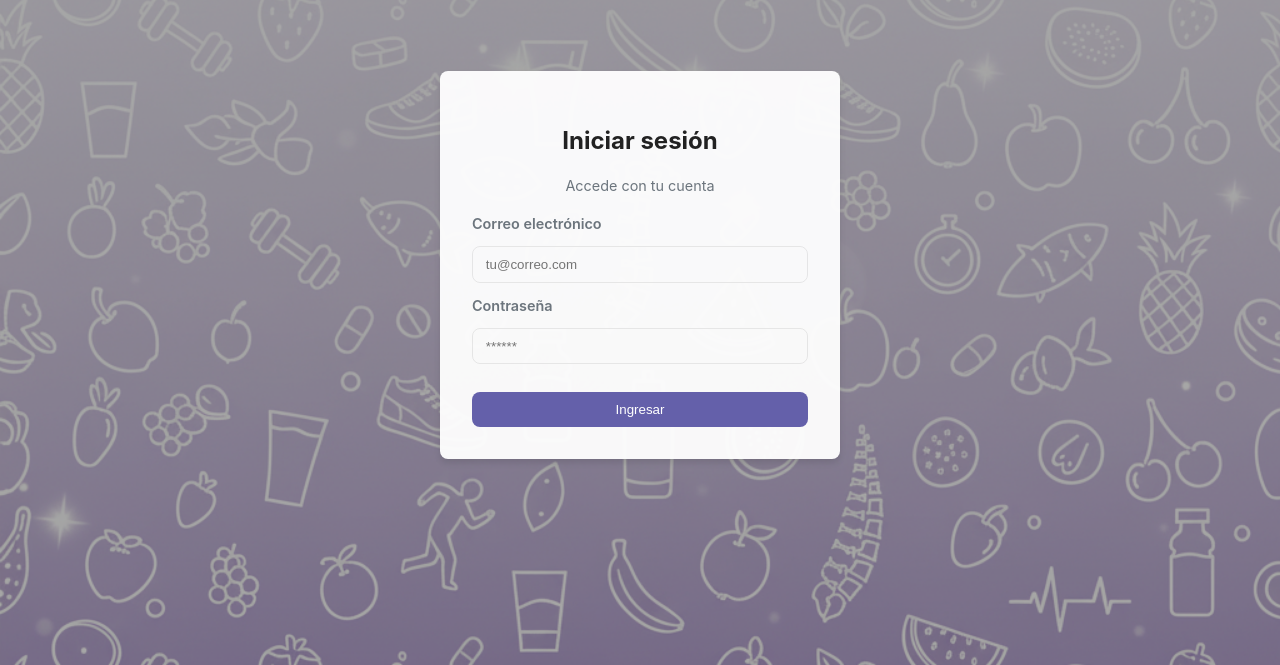
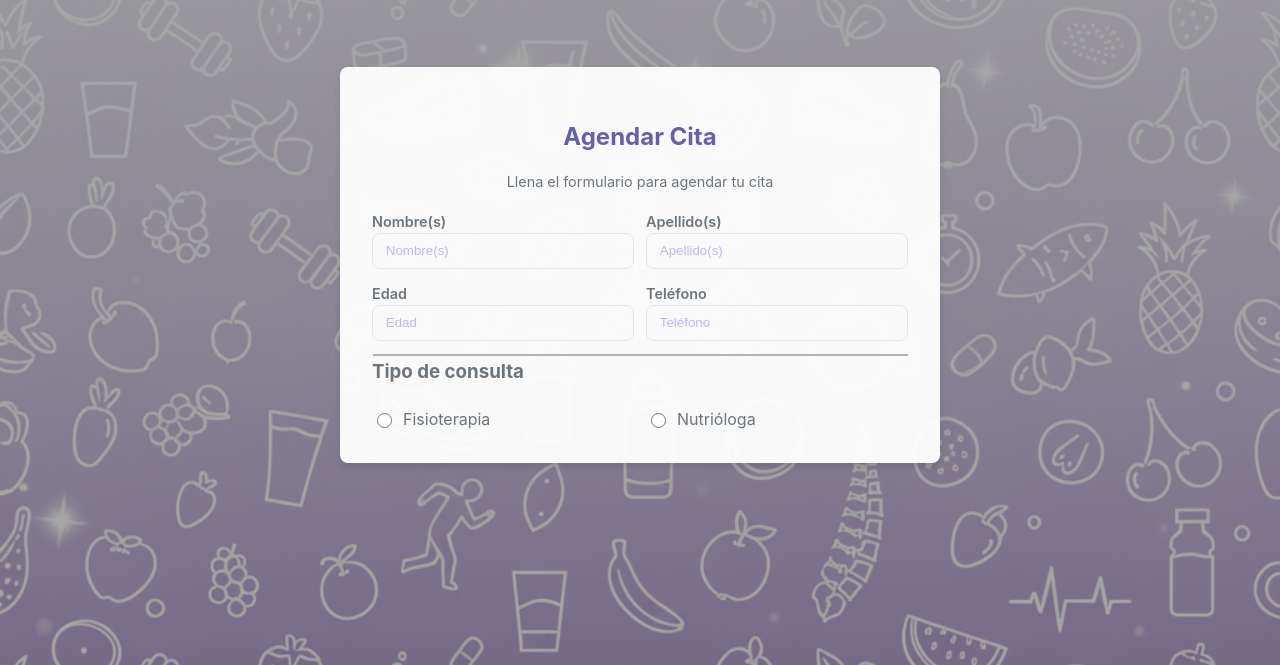
Before and after one commit to Miguel01-prog/FisioHesou, a React (Vite) app in the folder fisio-frontend/: page /citas in a window 1280 px wide. Before the commit this address led to /login. Shown: the part 135-800 px from the top of the page. Built offline with nearby package versions, Linux system fonts and the light colour scheme.

Commit message:
Front citas

```diff
--- a/fisio-frontend/src/pages/public/AppointmentForm.jsx
+++ b/fisio-frontend/src/pages/public/AppointmentForm.jsx
@@ -1,11 +1,52 @@
-// src/pages/public/AppointmentForm.jsx
-import React from 'react';
+import '../../styles/globalStyles.css';
+
 
 export default function AppointmentForm() {
   return (
-    <div>
-      {/* Tu formulario aquí */}
-      <h1>Formulario de Citas</h1>
+    <div className="auth-wrapper">
+      <div className="auth-card card" style={{ maxWidth: '600px', width: '100%' }}>
+        <h2 className="logo-agendar mb-2">Agendar Cita</h2>
+        <p className="text-muted text-center mb-2">Llena el formulario para agendar tu cita</p>
+        <form className="form">
+          <div className="form-row">
+            <div className="col">
+              <label htmlFor="name" className="form-label">Nombre(s)</label>
+              <input id="name" type="text" className="input" placeholder="Nombre(s)" required/>
+            </div>
+
+            <div className="col">
+              <label htmlFor="last-name" className="form-label">Apellido(s)</label>
+              <input id="last-name" type="text" className="input" placeholder="Apellido(s)" required/>
+            </div>
+          </div>
+          <div className="form-row">
+            <div className="col">
+              <label htmlFor="age" className="form-label">Edad</label>
+              <input id="age" type="text" className="input" placeholder="Edad" required/>
+            </div>
+            <div className="col">
+              <label htmlFor="phone" className="form-label">Teléfono</label>
+              <input id="phone" type="text" className="input" placeholder="Teléfono" required/>
+            </div>
+          </div>
+          <hr style={{ border: 'none', borderTop: '2px solid #b1b1b1ff', margin: '0.5px' }} />
+          <h3 htmlFor="tipo-consulta" style={{color: '#6c757d', marginTop: '-10px'}}>Tipo de consulta</h3>
+            <div className="form-row">
+              <div className="col" style={{marginTop: '-10px'}}>
+                <label htmlFor="fisio" className="checkbox">
+                  <input id="fisio" type="radio" name="tipo-consulta-fisio" value="fisioterapia" required/>
+                  <span style={{color: '#6c757d'}}>Fisioterapia</span>
+                </label>
+              </div>
+              <div className="col" style={{marginTop: '-10px'}}>
+                <label htmlFor="fisio" className="checkbox">
+                  <input id="fisio" type="radio" name="tipo-consulta-fisio" value="nutriologa" required/>
+                  <span style={{color: '#6c757d'}}>Nutrióloga</span>
+                </label>
+              </div>
+            </div>
+        </form>
+      </div>
     </div>
   );
 }
--- a/fisio-frontend/src/routes/AppRouter.jsx
+++ b/fisio-frontend/src/routes/AppRouter.jsx
@@ -10,6 +10,7 @@ import NutriologaLayout from '../components/layout/NutriologaLayout';
 
 // Páginas
 import Dashboard from '../pages/admin/Dashboard';
+import AppointmentForm from '../pages/public/AppointmentForm.jsx';
 
 export default function AppRouter() {
   return (
@@ -17,6 +18,7 @@ export default function AppRouter() {
       {/* Públicas */}
       <Route path="/login" element={<LoginPage />} />
       <Route path="/register" element={<RegisterPage />} />
+      <Route path="/citas" element={<AppointmentForm />} />
 
       {/* Superadmin */}
       <Route
--- a/fisio-frontend/src/styles/globalStyles.css
+++ b/fisio-frontend/src/styles/globalStyles.css
@@ -1,7 +1,7 @@
 /* src/styles/global.css - Base ligero inspirado en Kaiadmin + Dark Mode */
 :root{
-  --primary-color: #4b7bec;
-  --primary-600: #3867d6;
+  --primary-color: #6460aa;
+  --primary-600: #8c8bc2;
   --muted: #6c757d;
   --bg: #f4f6f9;
   --card: #ffffff;
@@ -184,3 +184,50 @@ body{
   .auth-card{padding:1rem;margin:0 8px}
   .container{padding:.6rem}
 }
+
+/* fila que contiene columnas */
+.form-row {
+  display: flex;
+  gap: 12px;
+  align-items: stretch;
+  flex-wrap: wrap; /* para que se adapten en móvil */
+}
+
+/* columnas */
+.col {
+  flex: 1;
+  min-width: 260px;
+  box-sizing: border-box;
+}
+
+/* opcional: inputs ocupando todo el ancho de la columna */
+.col .input {
+  width: 100%;
+  display: block;
+}
+
+.input {
+  color: #686868; /* 💜 texto del usuario */
+}
+.input::placeholder {
+  color: #bbb8f7; /* tono más claro opcional */
+  opacity: 1;     /* para evitar que algunos navegadores lo hagan gris */
+}
+.checkbox {
+  display: flex;
+  align-items: center;
+  gap: 8px;
+  cursor: pointer;
+}
+
+.checkbox input[type="radio"] {
+  accent-color: #6f42c1; /* morado elegante */
+  width: 15px;
+  height: 15px;
+  cursor: pointer;
+}
+
+.checkbox-morado span {
+  color: #6c757d; /* gris suave */
+  font-weight: 500;
+}
--- a/fisio-frontend/src/styles/sidebar.css
+++ b/fisio-frontend/src/styles/sidebar.css
@@ -64,6 +64,16 @@
   overflow: hidden;
   transition: var(--transition);
 }
+.logo-agendar {
+  color: var(--primary-color);
+  text-align: center;
+  font-size: 1.5rem;
+  font-weight: bold;
+  white-space: nowrap;
+  overflow: hidden;
+  transition: var(--transition);
+}
+
 
 .sidebar.collapsed .logo {
   font-size: 1.2rem;
```
Also changed, not shown: fisio-frontend/public/hesou-public.png (added).
